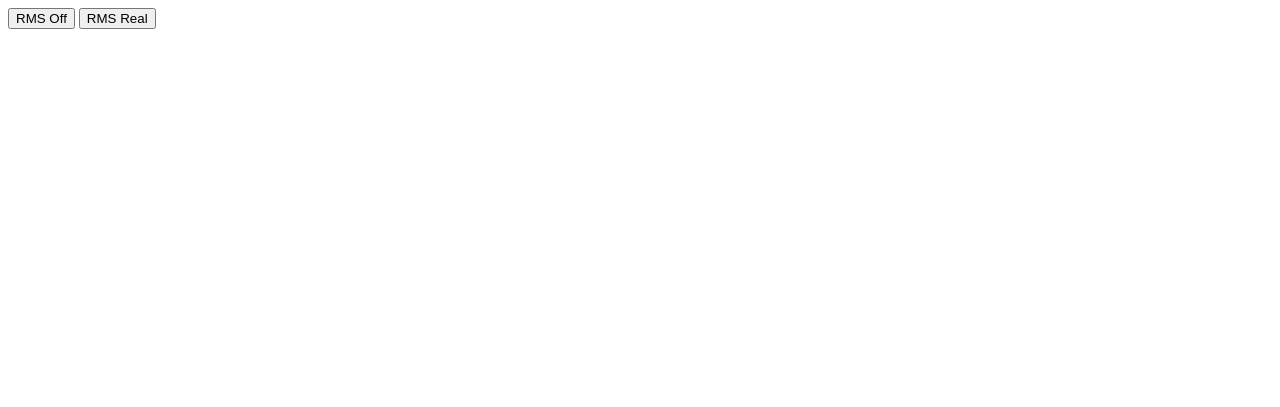
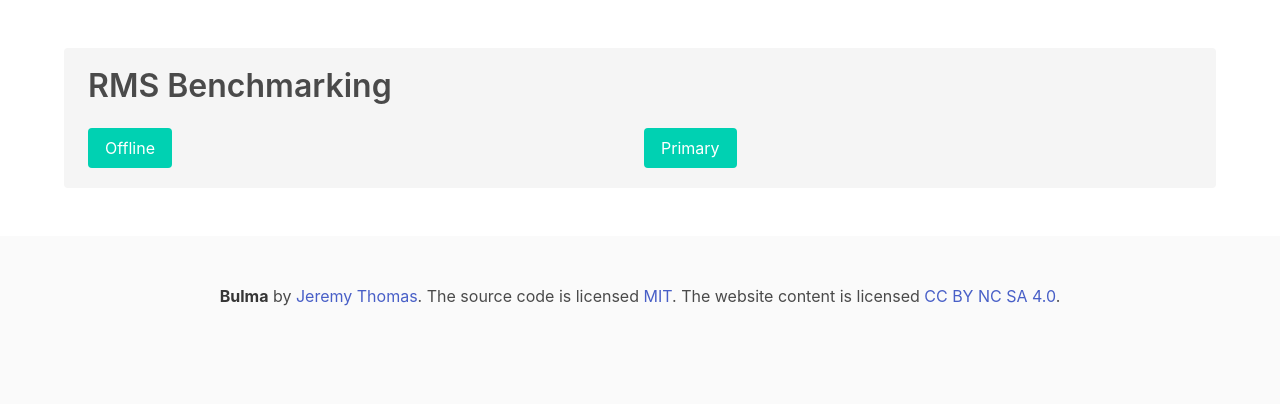
Before and after one commit to sonoalex/audio-benchmarks, a website: page index.html in a window 1280 px wide. Drawn offline with nearby package versions, Linux system fonts and the light colour scheme.

Commit message:
add bulma css with layout

```diff
--- a/index.html
+++ b/index.html
@@ -1,14 +1,41 @@
 <!doctype html>
 <html>
   <head>
-    <title>Getting Started</title>
+    <title>Essentia's Benchmarking</title>
+    <link rel="stylesheet" href="https://cdn.jsdelivr.net/npm/bulma@0.8.2/css/bulma.min.css">
   </head>
   <body>
 
-    <div>
-      <button id="rms_offline">RMS Off</button>
-      <button id="rms_realtime">RMS Real</button>
-    </div>
+      <section class="section">
+          <div class="container">
+              <div class="notification">
+                  <h1 class="title">RMS Benchmarking</h1>
+                  <div class="columns is-mobile is-centered">
+                      <div class="column is-half">
+                          <div class="buttons">
+                              <button id="rms_offline" class="button is-primary">Offline</button>
+                          </div>
+                      </div>
+                      <div class="column">
+                          <div class="buttons">
+                              <button class="button is-primary">Primary</button>
+                          </div>
+                        </div>
+                  </div>
+              </div>
+          </div>
+      </section>
+      <footer class="footer">
+          <div class="content has-text-centered">
+            <p>
+              <strong>Bulma</strong> by <a href="https://jgthms.com">Jeremy Thomas</a>. The source code is licensed
+              <a href="http://opensource.org/licenses/mit-license.php">MIT</a>. The website content
+              is licensed <a href="http://creativecommons.org/licenses/by-nc-sa/4.0/">CC BY NC SA 4.0</a>.
+            </p>
+          </div>
+        </footer>
+
+    <script defer src="https://use.fontawesome.com/releases/v5.3.1/js/all.js"></script>
     <script src="https://unpkg.com/essentia.js@0.0.9/dist/essentia-wasm.web.js"></script>
     <script src="https://unpkg.com/essentia.js@0.0.9/dist/essentia.js-core.js"></script>
     <script src="https://cdnjs.cloudflare.com/ajax/libs/lodash.js/4.17.15/lodash.min.js"></script>
```
